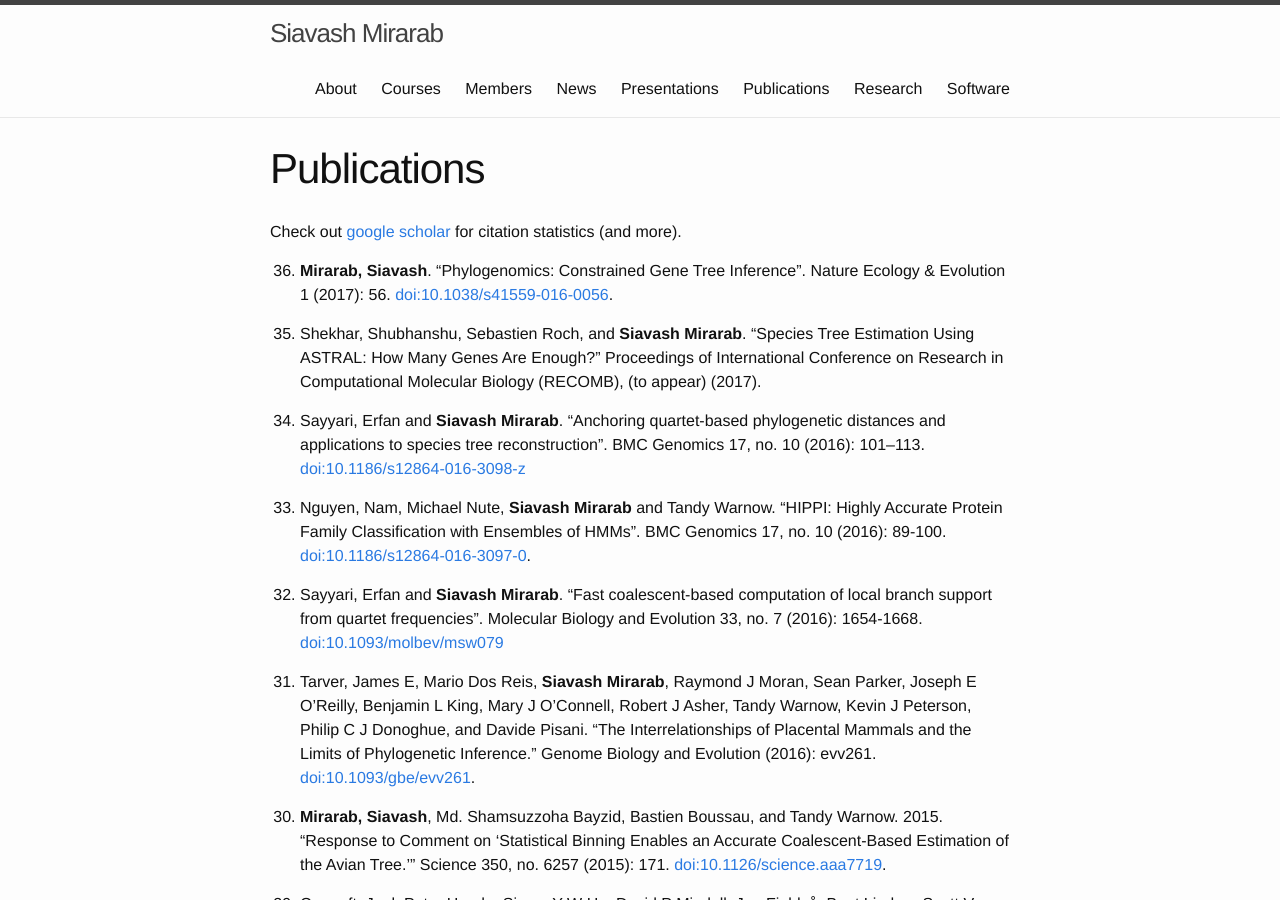
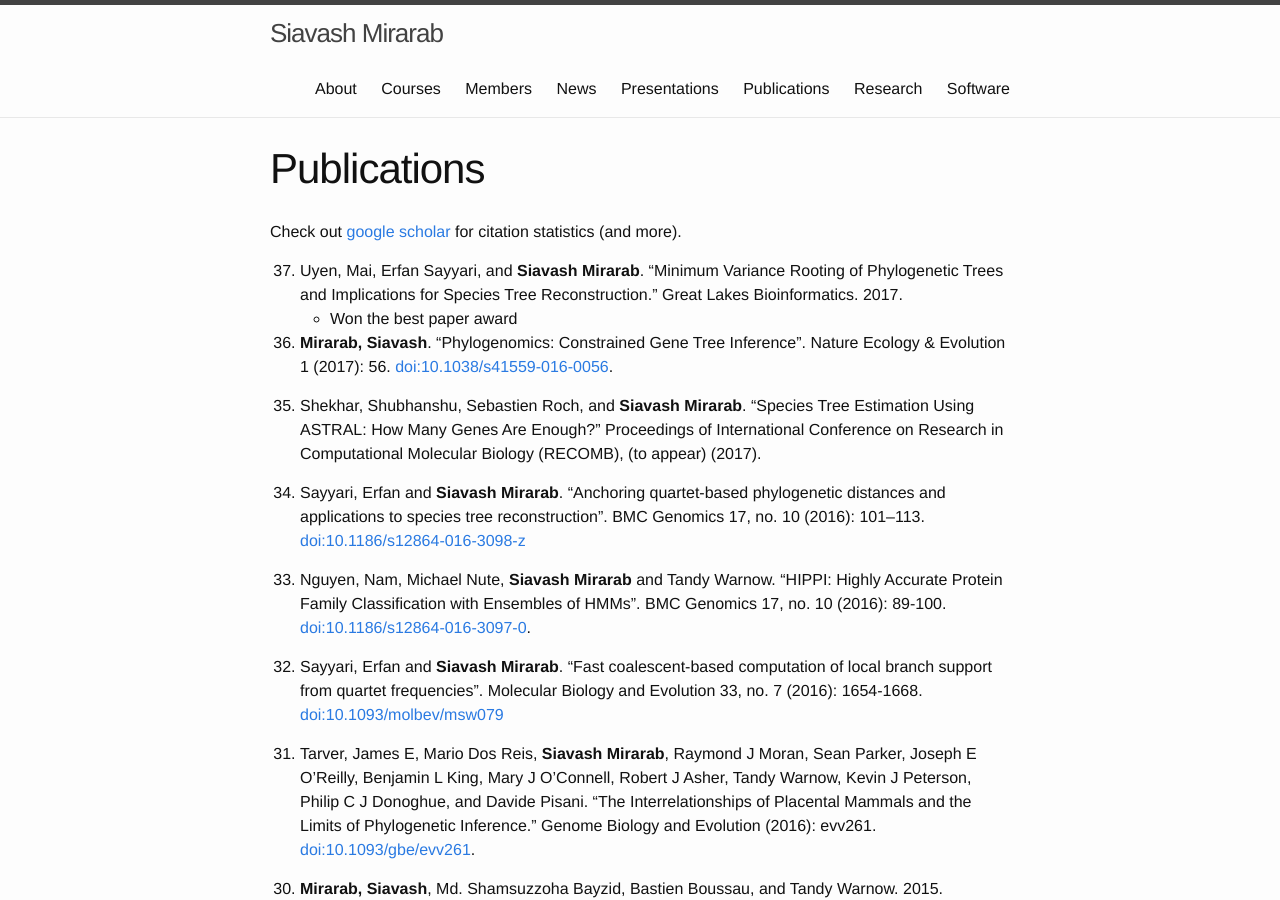
Before and after one commit to smirarab/website, a Jekyll site: the page built from publications.md, in a window 1280 px wide and 900 px high. Built offline with Jekyll 4.4.1, drawn with Linux system fonts in a browser that asks for light colours.

Commit message:
add publications

```diff
--- a/publications.md
+++ b/publications.md
@@ -4,6 +4,9 @@ title: Publications
 ---
 
 Check out [google scholar](http://scholar.google.com/citations?user=uxSj18QAAAAJ&hl=en) for citation statistics (and more).
+
+0. Uyen, Mai, Erfan Sayyari, and **Siavash Mirarab**. “Minimum Variance Rooting of Phylogenetic Trees and Implications for Species Tree Reconstruction.” Great Lakes Bioinformatics. 2017.
+   * Won the best paper award
 
 0. **Mirarab, Siavash**. “Phylogenomics: Constrained Gene Tree Inference”. Nature Ecology & Evolution 1 (2017): 56. [doi:10.1038/s41559-016-0056](http://www.nature.com/articles/s41559-016-0056).
 
```
